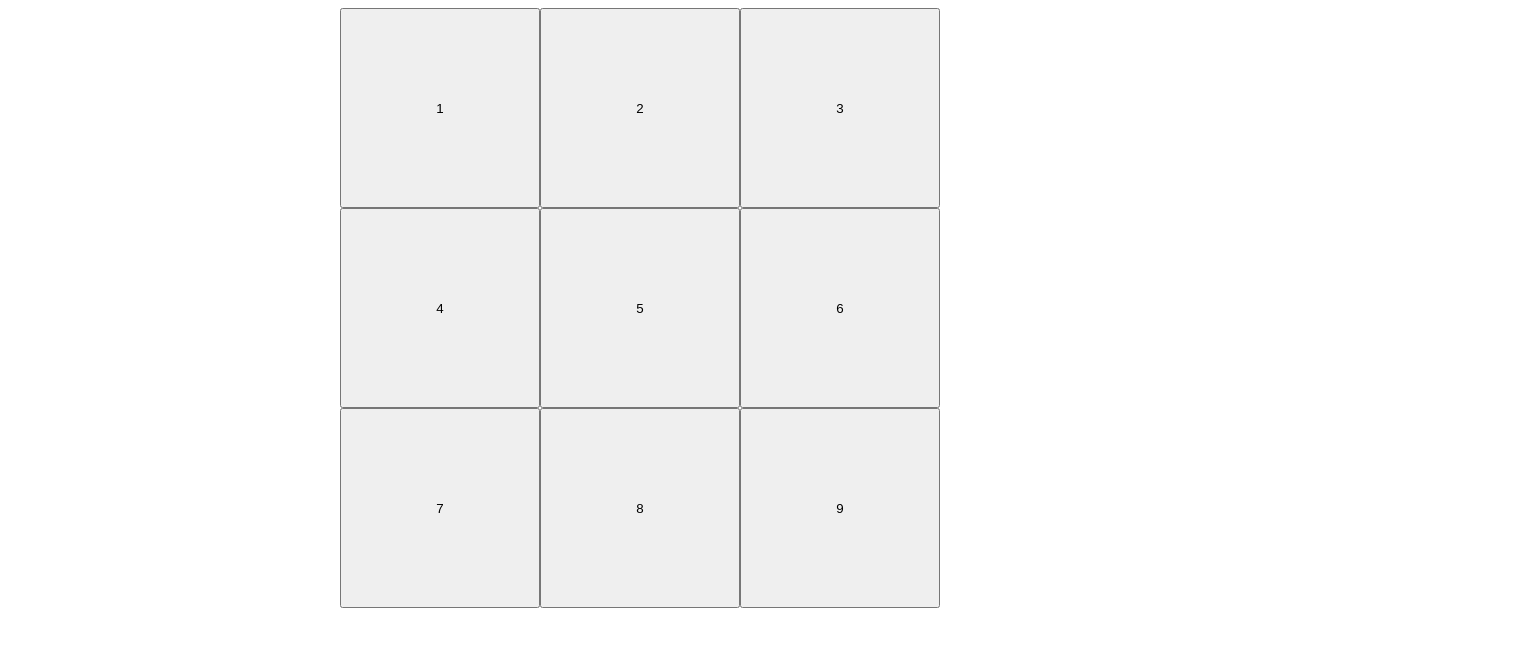
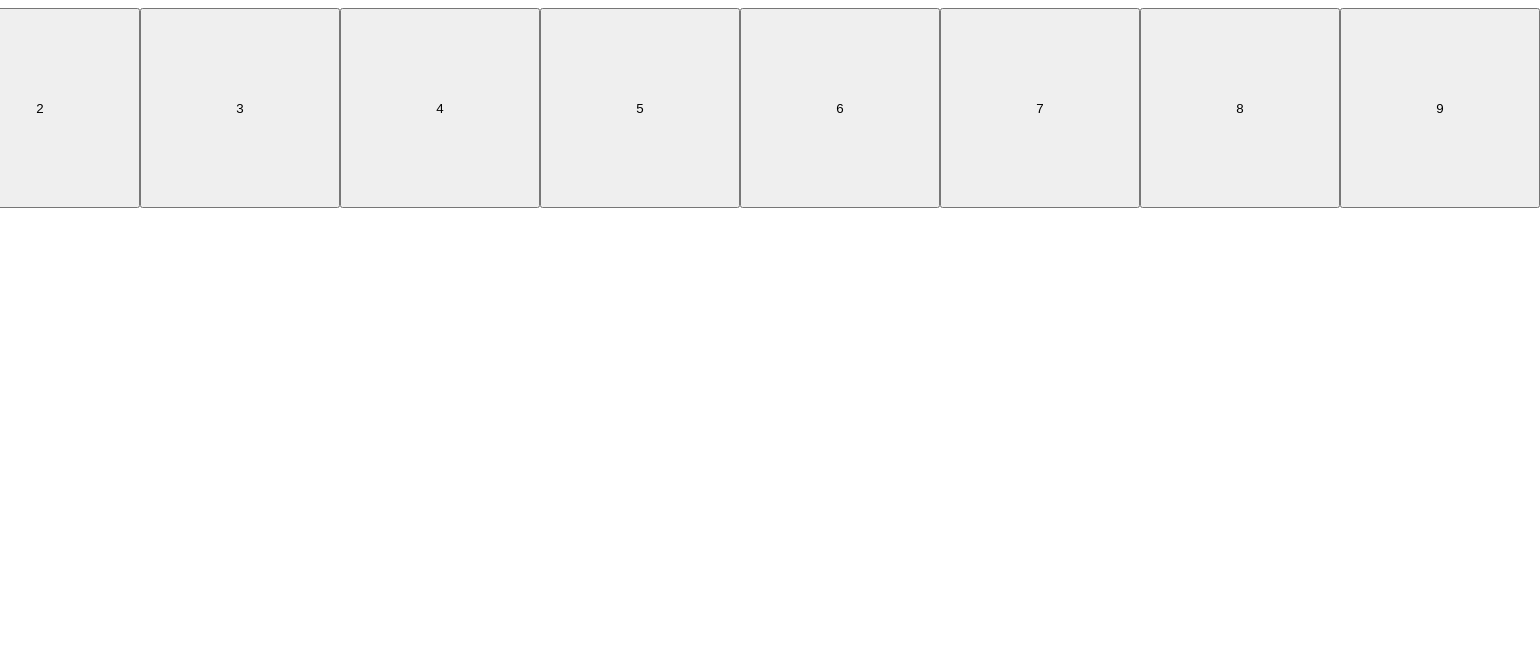
Before and after one commit to Matthew-Dobson/bullpenTracker, a React (Vite) app in the folder web/: page / in a window 1280 px wide. Shown: the top 646 px of the page, 1540 px wide, since content can reach past the window. Built offline with nearby package versions, Linux system fonts and the light colour scheme.

Commit message:
Feat(web): Code readability update

```diff
--- a/web/src/App.tsx
+++ b/web/src/App.tsx
@@ -1,6 +1,6 @@
 export default function StrikeZone() {
   return (
-    <>
+    <div className="strike-zone-container">
       <div className="strike-zone-row">
         <button className="strike-zone-button">1</button>
         <button className="strike-zone-button">2</button>
@@ -16,6 +16,6 @@ export default function StrikeZone() {
         <button className="strike-zone-button">8</button>
         <button className="strike-zone-button">9</button>
       </div>
-    </>
+    </div>
   );
 }
--- a/web/src/index.css
+++ b/web/src/index.css
@@ -1,16 +1,16 @@
-.strike-zone-container {
+.strike-zone-container { /* This is the container for the entire strike zone */
   display: flex;
   justify-content: center;
   align-items: center;
 }
 
-.strike-zone-row {
+.strike-zone-row { /* This is the row for the strike zone */
   display: flex;
   justify-content: center;
   align-items: center;
 }
 
-.strike-zone-button {
+.strike-zone-button { /* This is the button for the strike zone */
   width: 200px;
   height: 200px;
 }
```
